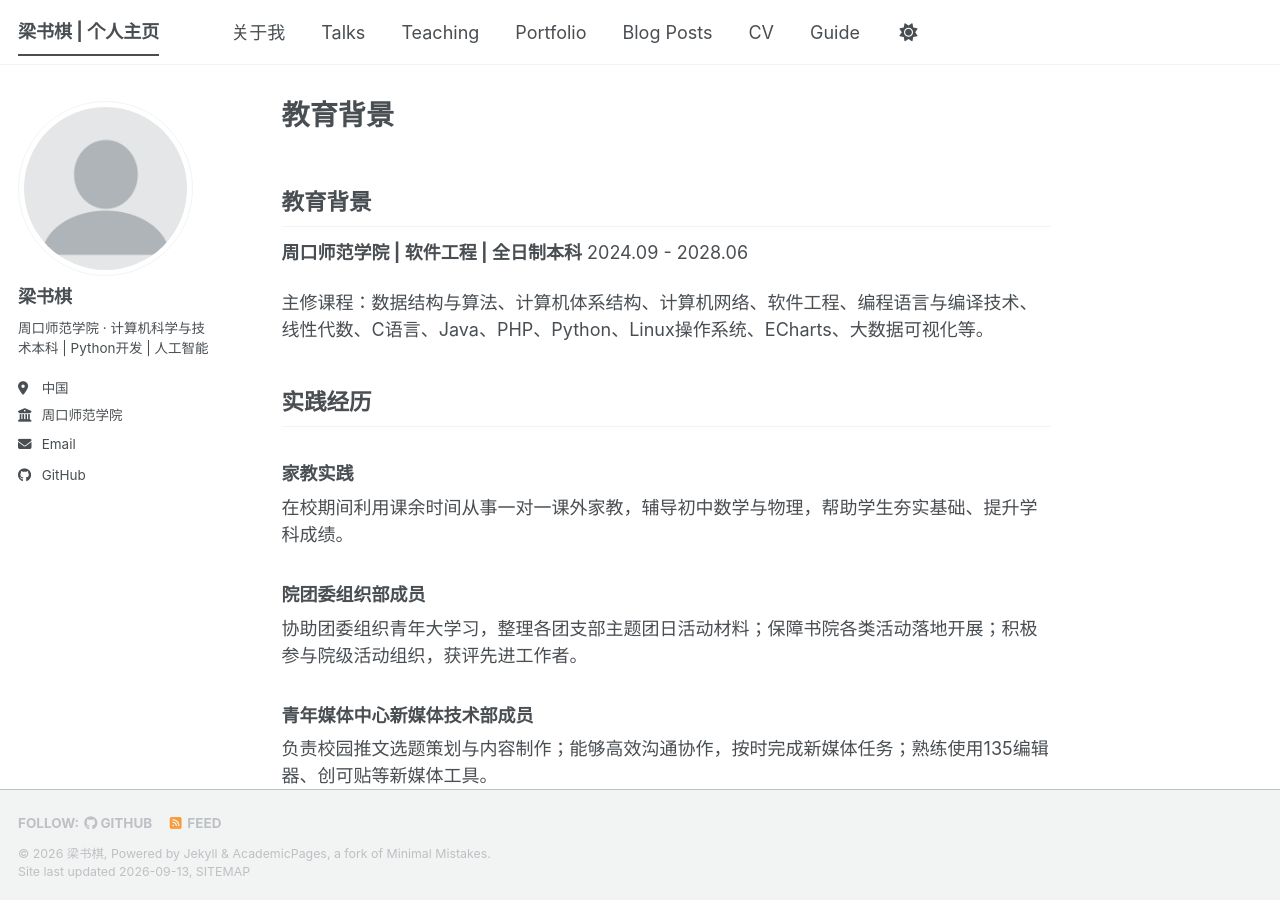
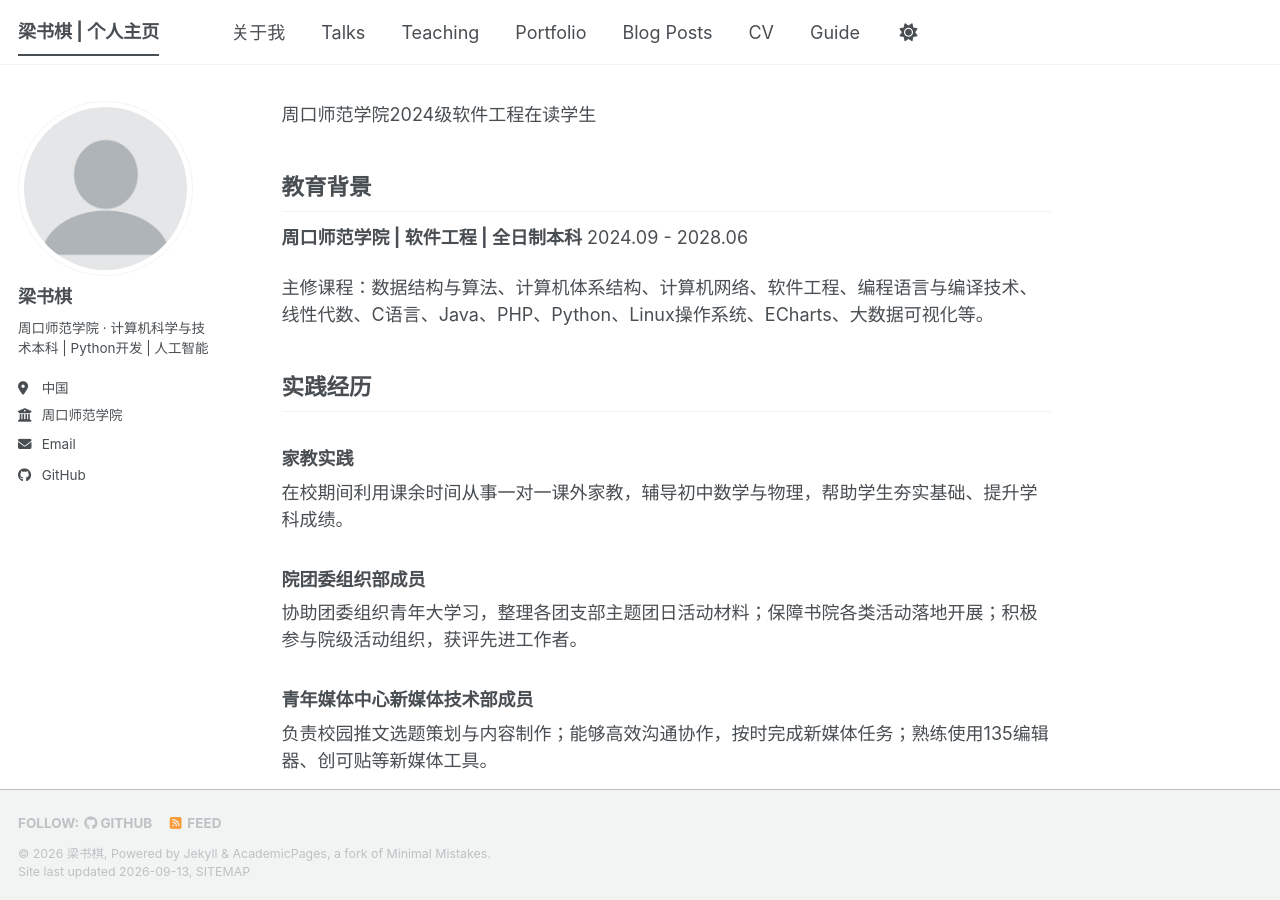
Before and after one commit to LyinLiang/LyinLiang.github.io, a Jekyll site: the page built from _pages/about.md, in a window 1280 px wide and 900 px high. Built offline with Jekyll 4.4.1, drawn with Linux system fonts in a browser that asks for light colours; a style sheet for code colours, icons or effects is not loaded; our own code applies the rules of GitHub Pages for plain Markdown files.

Commit message:
Add title and personal information to about page

```diff
--- a/_pages/about.md
+++ b/_pages/about.md
@@ -2,7 +2,10 @@
 permalink: /
 layout: single
 author_profile: true
+title1: "关于我"
 ---
+
+周口师范学院2024级软件工程在读学生
 
 ## 教育背景
 **周口师范学院 | 软件工程 | 全日制本科**
```
